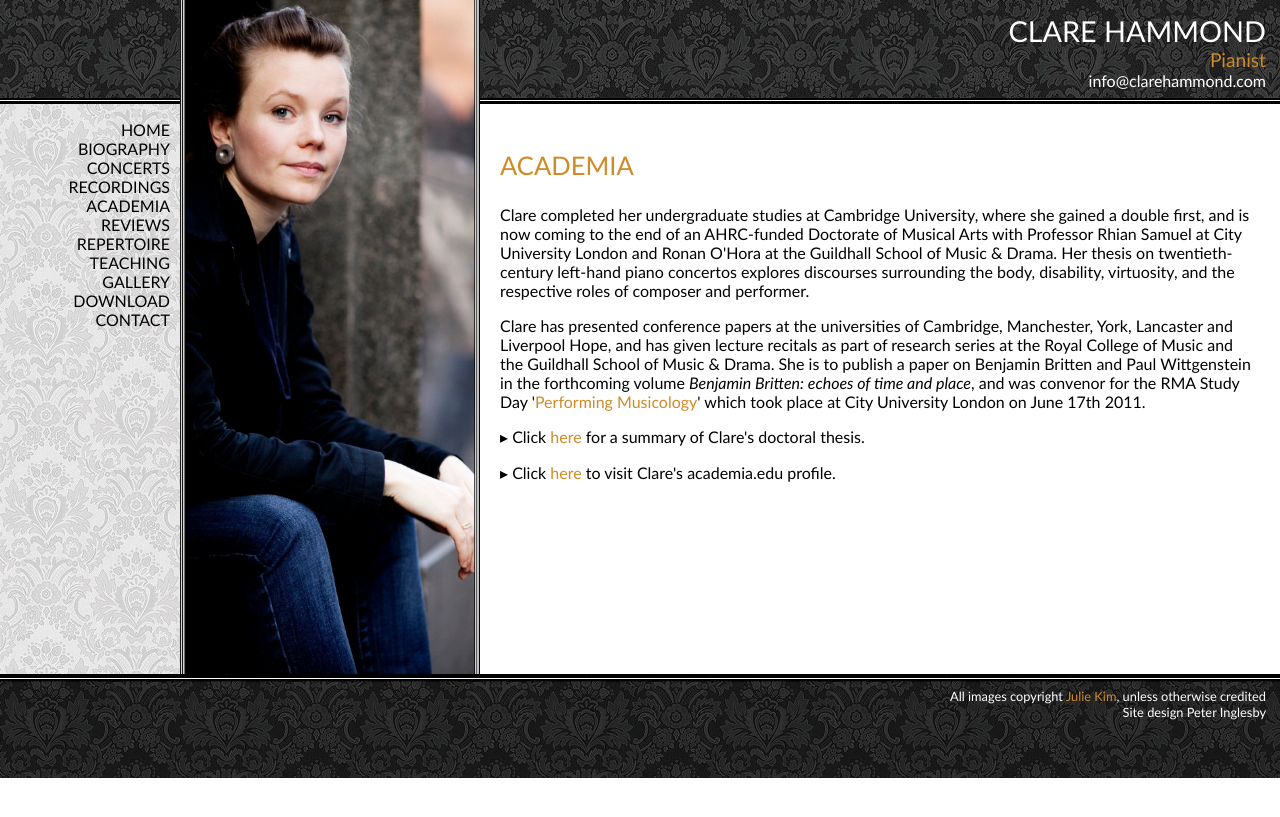
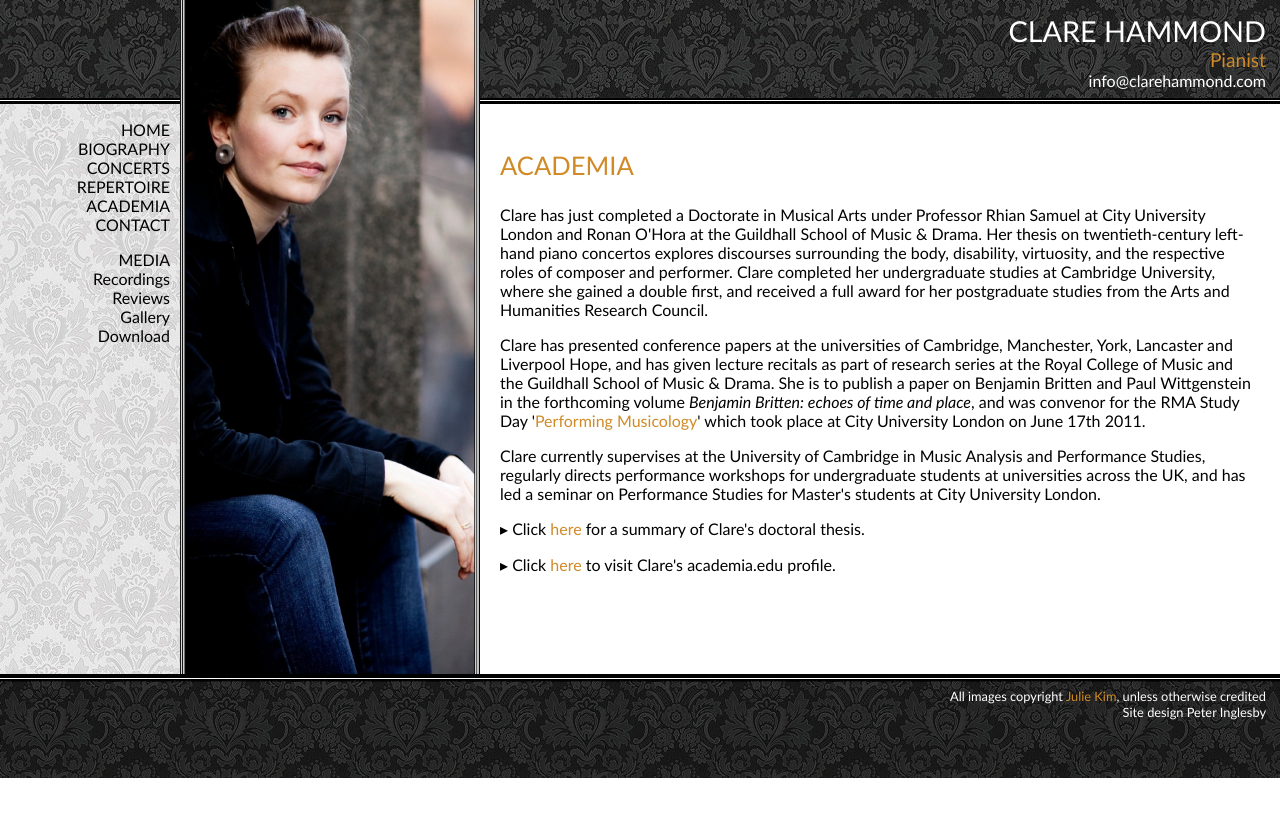
Before and after one commit to hammonc/clarehammond.com, a Jekyll site: the page built from academia.html, in a window 1280 px wide. Shown: the top 817 px of the page. Built offline with Jekyll 4.4.1, drawn with Linux system fonts in a browser that asks for light colours.

Commit message:
sidebar changed and academia updated

```diff
--- a/_layouts/with-sidebar.html
+++ b/_layouts/with-sidebar.html
@@ -8,14 +8,16 @@ layout: with-header-and-footer
       <li><a href="index.html">HOME</a></li>
       <li><a href="biography.html">BIOGRAPHY</a></li>
       <li><a href="concerts.html">CONCERTS</a></li>
-      <li><a href="recordings.html">RECORDINGS</a></li>
+      <li><a href="repertoire.html">REPERTOIRE</a></li>
       <li><a href="academia.html">ACADEMIA</a></li>
-      <li><a href="reviews.html">REVIEWS</a></li>
-      <li><a href="repertoire.html">REPERTOIRE</a></li>
-      <li><a href="teaching.html">TEACHING</a></li>
-      <li><a href="gallery.html">GALLERY</a></li>
-      <li><a href="download.html">DOWNLOAD</a></li>
       <li><a href="contact.html">CONTACT</a></li>
+    </ul>
+    <ul>
+      <li>MEDIA</li>
+      <li><a href="recordings.html">Recordings</a></li>
+      <li><a href="reviews.html">Reviews</a></li>
+      <li><a href="gallery.html">Gallery</a></li>
+      <li><a href="download.html">Download</a></li>
     </ul>
   </div>
   {{ content }}
--- a/academia.html
+++ b/academia.html
@@ -4,9 +4,11 @@ image: academia.jpg
 ---
 
 <h3 class="page-heading">ACADEMIA</h3>
-<p>Clare completed her undergraduate studies at Cambridge University, where she gained a double first, and is now coming to the end of an AHRC-funded Doctorate of Musical Arts with Professor Rhian Samuel at City University London and Ronan O'Hora at the Guildhall School of Music & Drama. Her thesis on twentieth-century left-hand piano concertos explores discourses surrounding the body, disability, virtuosity, and the respective roles of composer and performer.</p>
+<p>Clare has just completed a Doctorate in Musical Arts under Professor Rhian Samuel at City University London and Ronan O'Hora at the Guildhall School of Music & Drama. Her thesis on twentieth-century left-hand piano concertos explores discourses surrounding the body, disability, virtuosity, and the respective roles of composer and performer. Clare completed her undergraduate studies at Cambridge University, where she gained a double first, and received a full award for her postgraduate studies from the Arts and Humanities Research Council.</p>
 
 <p>Clare has presented conference papers at the universities of Cambridge, Manchester, York, Lancaster and Liverpool Hope, and has given lecture recitals as part of research series at the Royal College of Music and the Guildhall School of Music & Drama. She is to publish a paper on Benjamin Britten and Paul Wittgenstein in the forthcoming volume <em>Benjamin Britten: echoes of time and place</em>, and was convenor for the RMA Study Day '<a href="http://performingmusicology.org.uk/" target="_blank">Performing Musicology</a>' which took place at City University London on June 17th 2011.</p>
+
+<p>Clare currently supervises at the University of Cambridge in Music Analysis and Performance Studies, regularly directs performance workshops for undergraduate students at universities across the UK, and has led a seminar on Performance Studies for Master's students at City University London.</p>
 
 <p>&#9656; Click <a href="doctoral-thesis.html" class="popupwindow" rel="height:550,width:750,scrollbars:1,status:1,resizable:0">here</a> for a summary of
   Clare's doctoral thesis.</p>
--- a/download.html
+++ b/download.html
@@ -17,8 +17,8 @@ image: download.jpg
     <td><a href="resources/informal-headshot.jpg" target="_blank"><img src="resources/informal-headshot-thumb.jpg" class="thumbnail" /></a></td>
   </tr>
   <tr>
-    <td><a href="resources/formal-headshot.jpg" target="_blank">&#9656; Formal headshot</a></td>
-    <td><a href="resources/formal-with-piano.jpg" target="_blank">&#9656; Formal with piano</a></td>
-    <td><a href="resources/informal-headshot.jpg" target="_blank">&#9656; Informal headshot</a></td>
+    <td>&#9656;<a href="resources/formal-headshot.jpg" target="_blank">Formal headshot</a></td>
+    <td>&#9656;<a href="resources/formal-with-piano.jpg" target="_blank">Formal with piano</a></td>
+    <td>&#9656;<a href="resources/informal-headshot.jpg" target="_blank">Informal headshot</a></td>
   </tr>
 </table>
--- a/test.html
+++ /dev/null
@@ -1,3 +0,0 @@
-test
-test
-test
```
Also changed, not shown: concertsa.html (deleted, +0 -26 lines), 2 other files.
